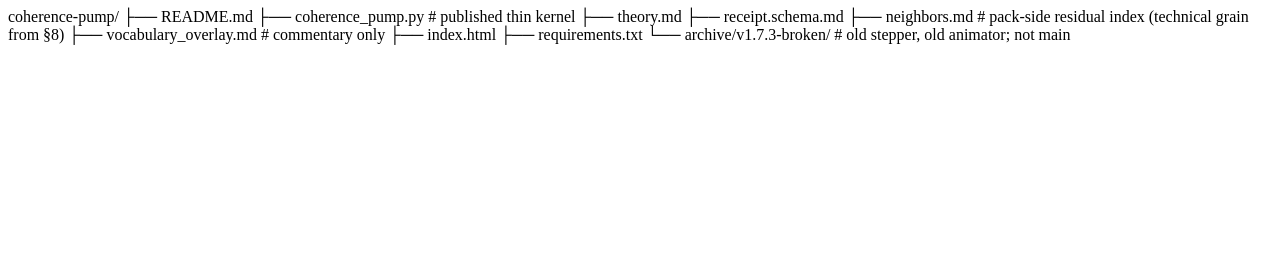
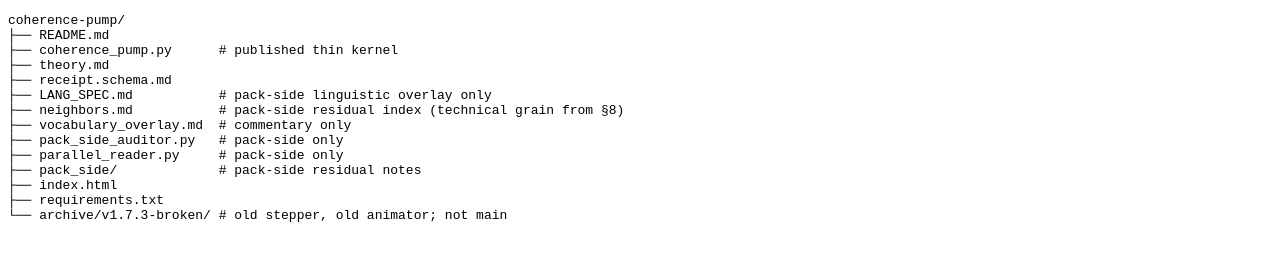
Before and after one commit to ayyyyyyy713/coherence-pump, a plain HTML site: page index.html in a window 1280 px wide. Drawn offline with Linux system fonts and the light colour scheme.

Commit message:
Fix index.html wrapper, correct L2 key column, clarify grain pointer.
Pack-side only. No kernel change. Schema remains mbcad.receipt.v0.

```diff
--- a/index.html
+++ b/index.html
@@ -1,10 +1,22 @@
+<!DOCTYPE html>
+<html lang="en">
+<head><meta charset="utf-8"><title>coherence-pump</title></head>
+<body>
+<pre>
 coherence-pump/
 ├── README.md
 ├── coherence_pump.py      # published thin kernel
 ├── theory.md
 ├── receipt.schema.md
+├── LANG_SPEC.md           # pack-side linguistic overlay only
 ├── neighbors.md           # pack-side residual index (technical grain from §8)
 ├── vocabulary_overlay.md  # commentary only
+├── pack_side_auditor.py   # pack-side only
+├── parallel_reader.py     # pack-side only
+├── pack_side/             # pack-side residual notes
 ├── index.html
 ├── requirements.txt
 └── archive/v1.7.3-broken/ # old stepper, old animator; not main
+</pre>
+</body>
+</html>
```
Also changed, not shown: 2 other files.
